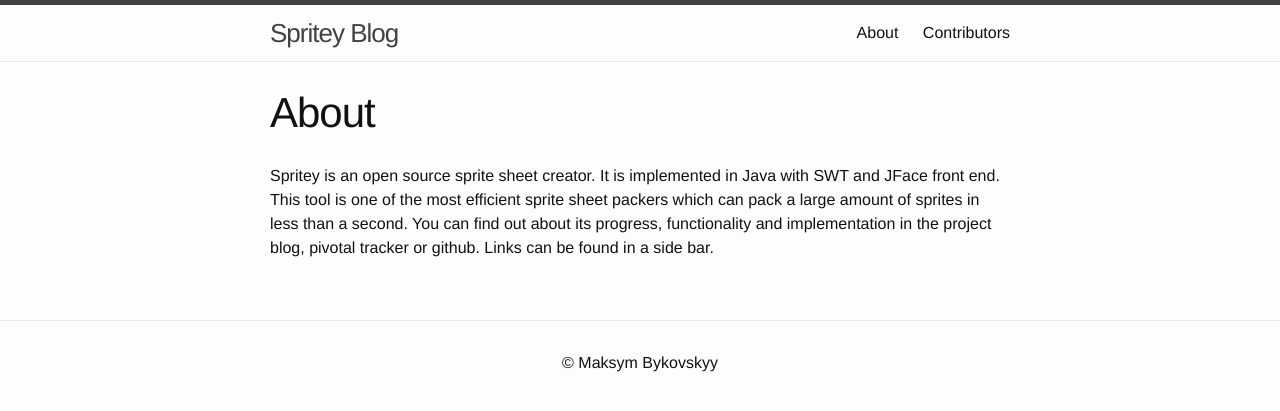
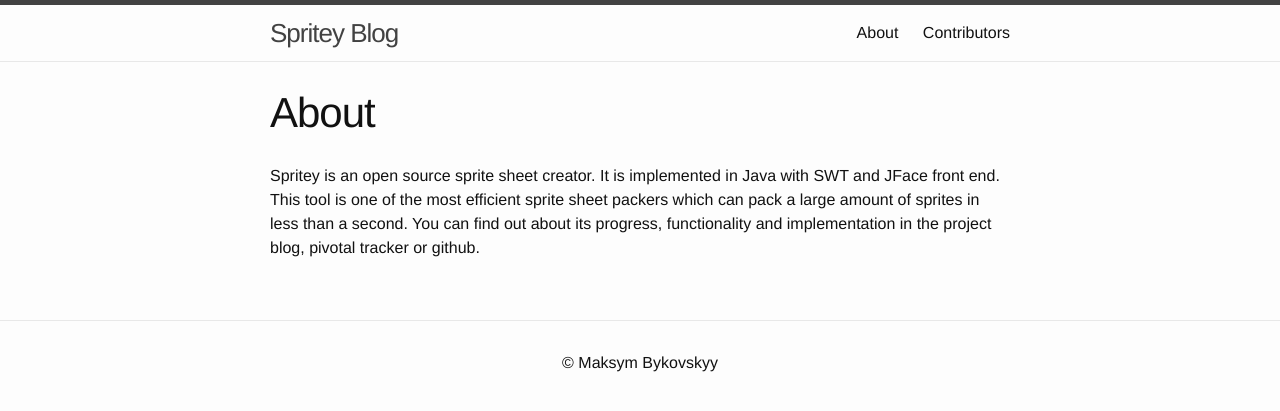
Before and after one commit to mbykovskyy/spritey, a Jekyll site: the page built from about.md, in a window 1280 px wide. Shown: the top 411 px of the page. Built offline with Jekyll 4.4.1, drawn with Linux system fonts in a browser that asks for light colours.

Commit message:
Updated about page

```diff
--- a/about.md
+++ b/about.md
@@ -4,4 +4,4 @@ title: About
 permalink: /about/
 ---
 
-Spritey is an open source sprite sheet creator. It is implemented in Java with SWT and JFace front end. This tool is one of the most efficient sprite sheet packers which can pack a large amount of sprites in less than a second. You can find out about its progress, functionality and implementation in the project blog, pivotal tracker or github. Links can be found in a side bar.
+Spritey is an open source sprite sheet creator. It is implemented in Java with SWT and JFace front end. This tool is one of the most efficient sprite sheet packers which can pack a large amount of sprites in less than a second. You can find out about its progress, functionality and implementation in the project blog, pivotal tracker or github.
```
